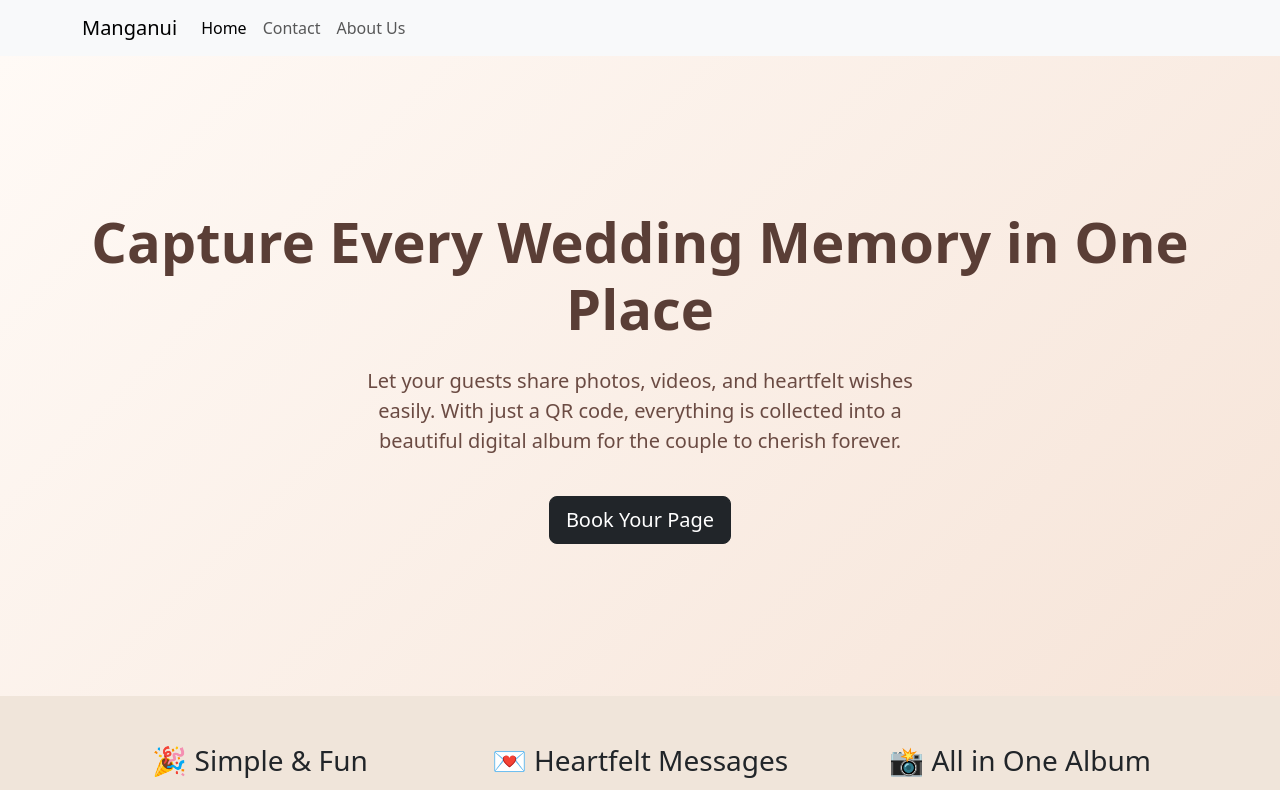
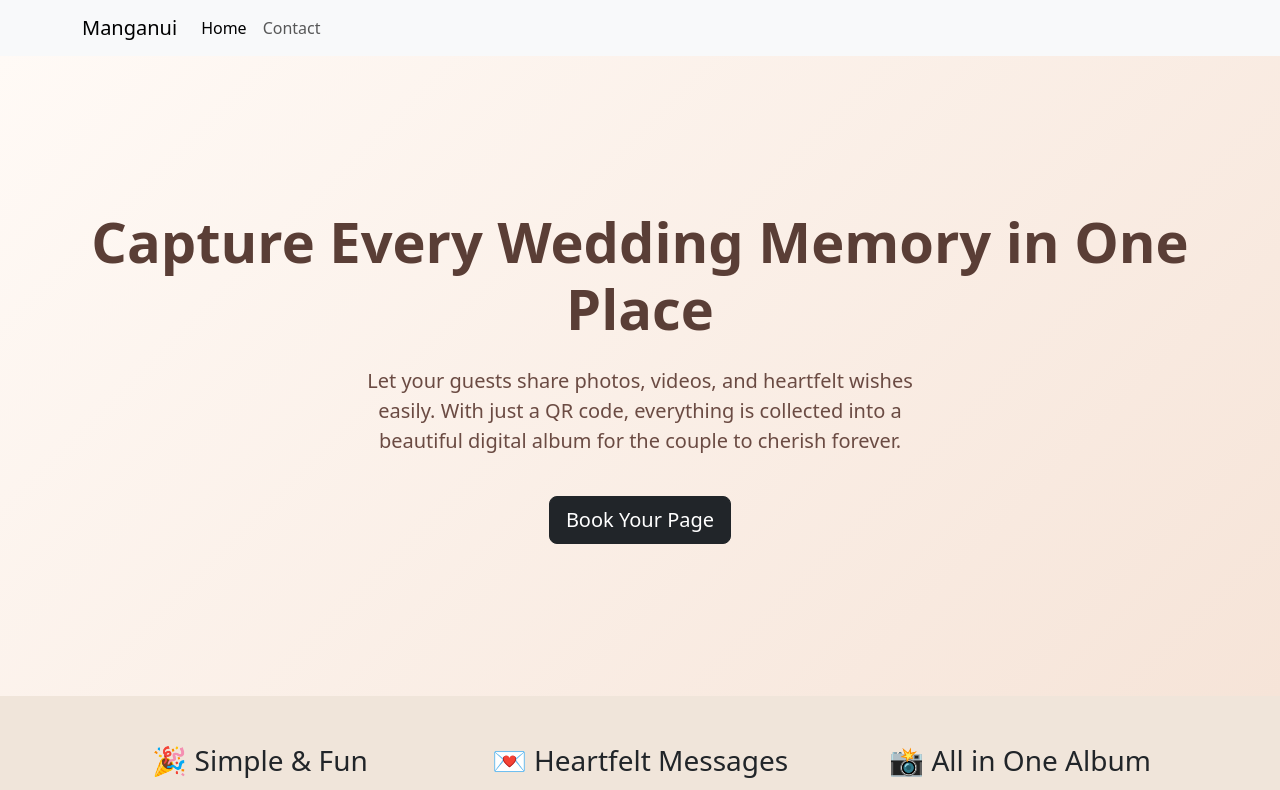
Before and after one commit to SinHope/wedding-app, a React (Vite) app: page / in a window 1280 px wide. Shown: the top 790 px of the page. Built offline with nearby package versions, Linux system fonts and the light colour scheme; no server answers.

Commit message:
hide about us

```diff
--- a/src/assets/components/AppNavbar.jsx
+++ b/src/assets/components/AppNavbar.jsx
@@ -44,9 +44,9 @@ function AppNavbar() {
                             Contact
                         </Nav.Link>
 
-                        <Nav.Link as={NavLink} to='/about-us' onClick={() => setExpanded(false)}>
+                        {/* <Nav.Link as={NavLink} to='/about-us' onClick={() => setExpanded(false)}>
                             About Us
-                        </Nav.Link>
+                        </Nav.Link> */}
 
                         {/* {!session && <Nav.Link as={NavLink} to="/login" onClick={() => setExpanded(false)}>
                             Login (Admin)
```
